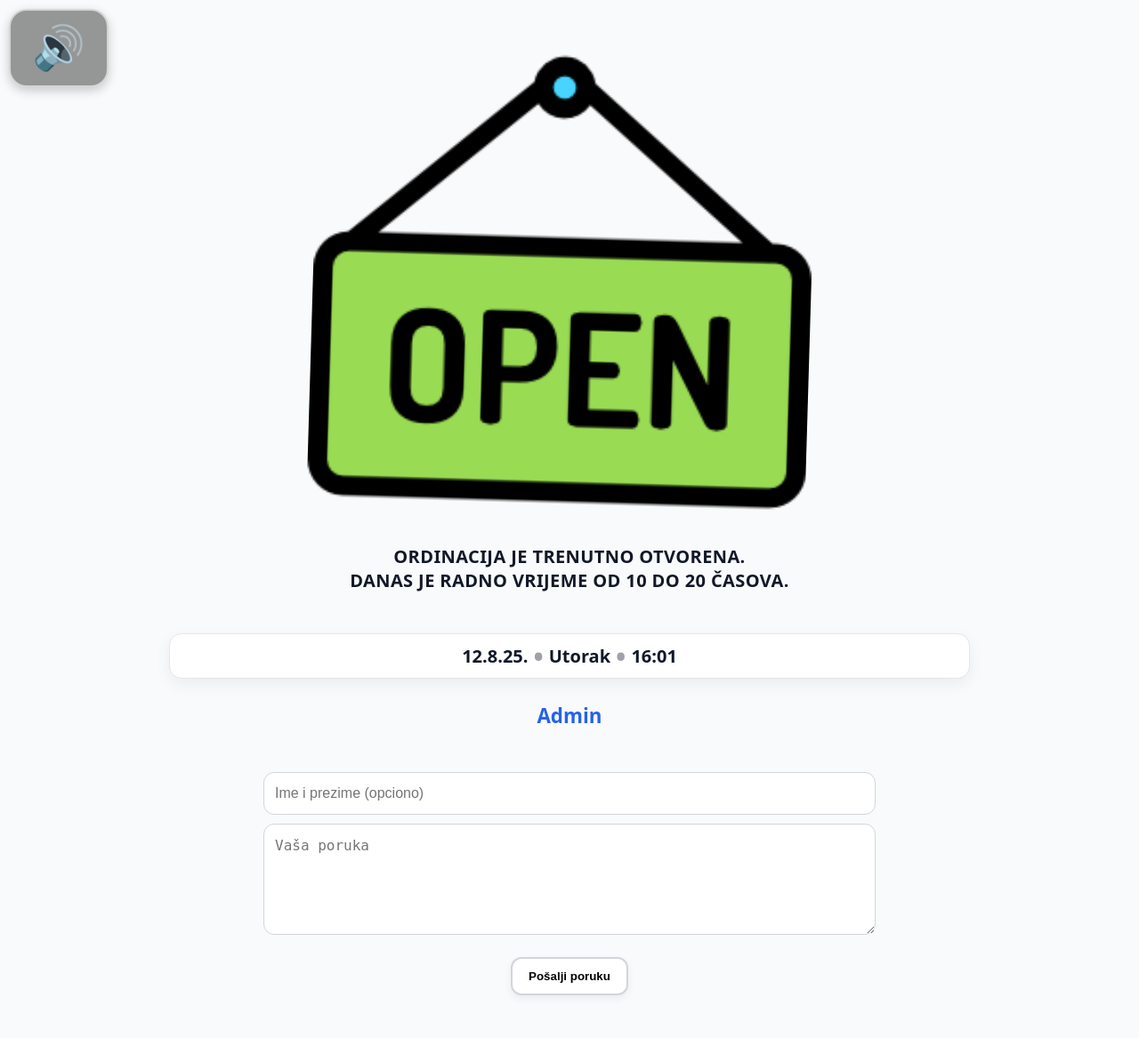
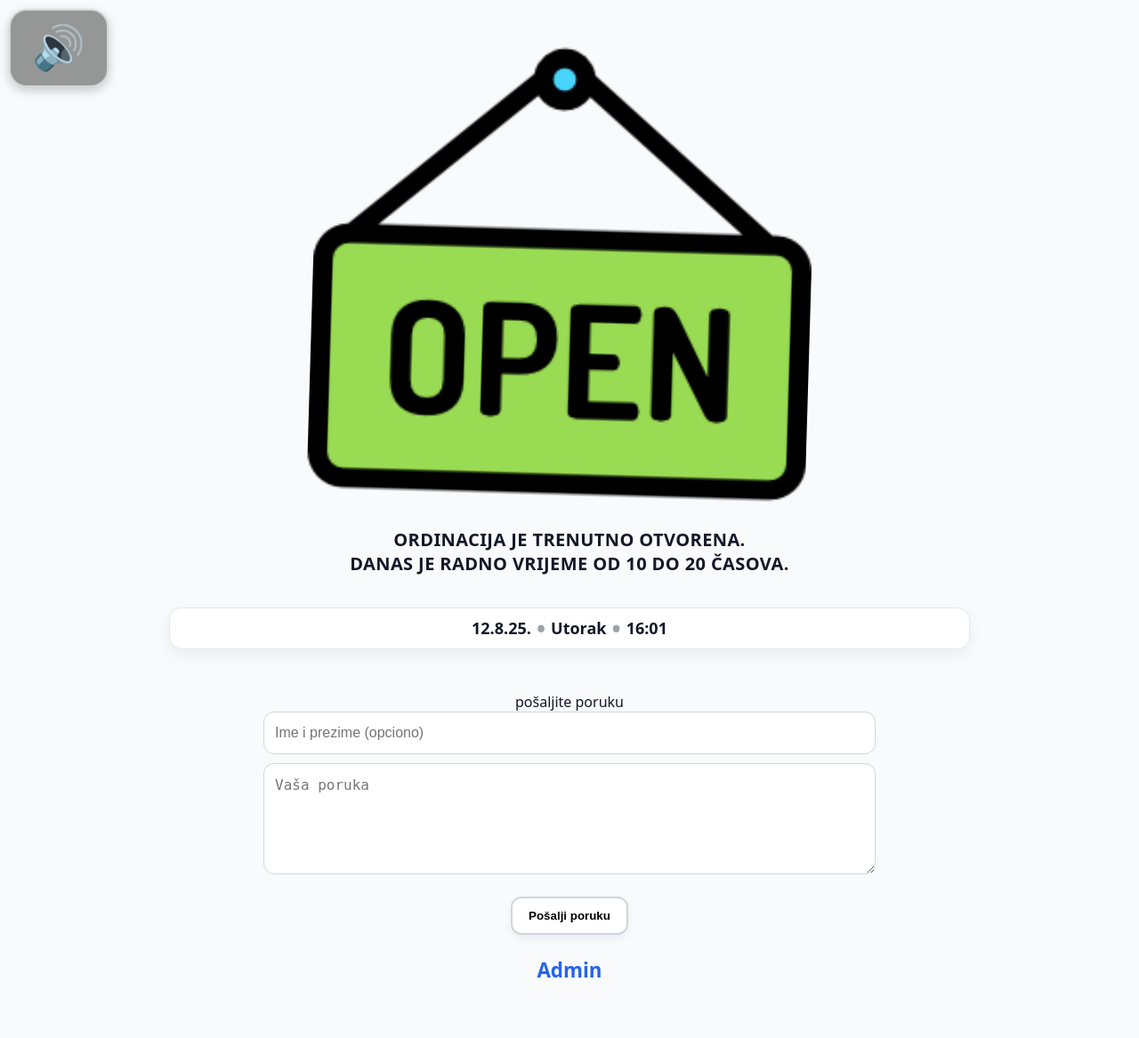
Before and after one commit to mikipikilab/radnovrijeme1, a Flask app: page / in a window 1280 px wide. Shown: the whole page at 89% size. After the commit the page ends 1099 px from the top, so only its background shows below. Run offline with Flask 3, Linux system fonts and the light colour scheme; some libraries are stand-ins or nearby versions.

Commit message:
Update index.html

```diff
--- a/templates/index.html
+++ b/templates/index.html
@@ -31,10 +31,10 @@ body {
 /* status slika neka poštuje širinu kontejnera */
 .status-img {
   display: block;
-  width: 100%;               /* zauzmi širinu kontejnera */
+  width: 80%;               /* zauzmi širinu kontejnera */
   max-width: 560px;          /* ali ne šire od ovoga */
   height: auto;
-  margin: 10px auto 18px;
+  margin: 1px auto 8px;
   transform-origin: top center;
   animation: swing 2s ease-in-out infinite;
 }
@@ -76,9 +76,11 @@ body {
     border-radius: 14px;
     padding: 4px 8px;
     box-shadow: 0 6px 18px rgba(0,0,0,.06);
-    margin: 0 auto 26px;
-    font-size: 20px;
+    margin: 0 auto 6px;
+    font-size: 18px;
     font-weight: 800;
+       max-width: 100%;
+   margin-top: -10px;
   }
   .sep {
     opacity: .4;
@@ -214,19 +216,21 @@ window.addEventListener("load", function () {
     <div><span id="vreme"></span></div>
   </div>
 
-  <!-- Akcije -->
-  <div class="actions">
-    <a href="/admin">Admin</a>
-  </div>
+
 
   <!-- Kontakt forma -->
   <div class="contact-box">
+   pošaljite poruku
     <form id="msgForm">
       <input class="input" type="text" name="ime" placeholder="Ime i prezime (opciono)" />
       <textarea class="textarea" name="poruka" placeholder="Vaša poruka" rows="5" required></textarea>
       <button class="btn" type="submit">Pošalji poruku</button>
       <div id="msgStatus"></div>
     </form>
+  </div>
+     <!-- Akcije -->
+  <div class="actions">
+    <a href="/admin">Admin</a>
   </div>
 </div>
   <script>
```
